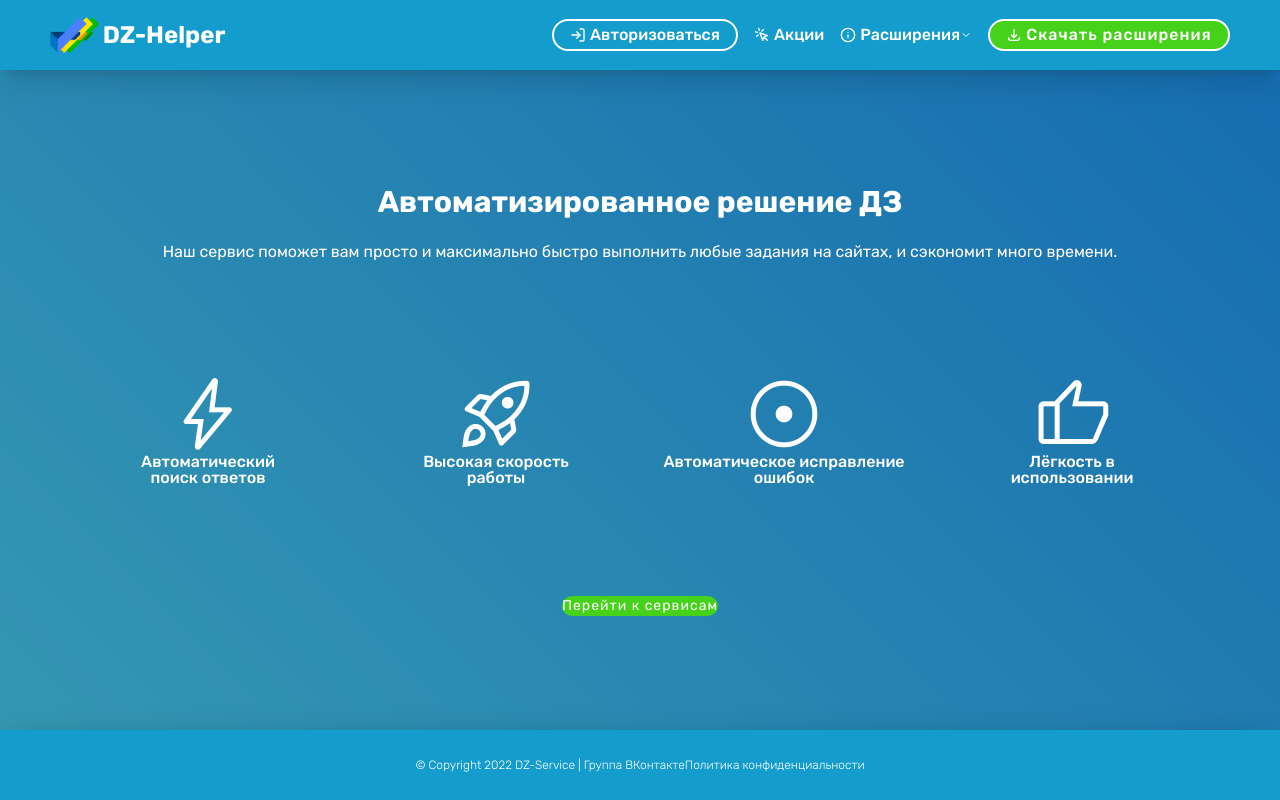
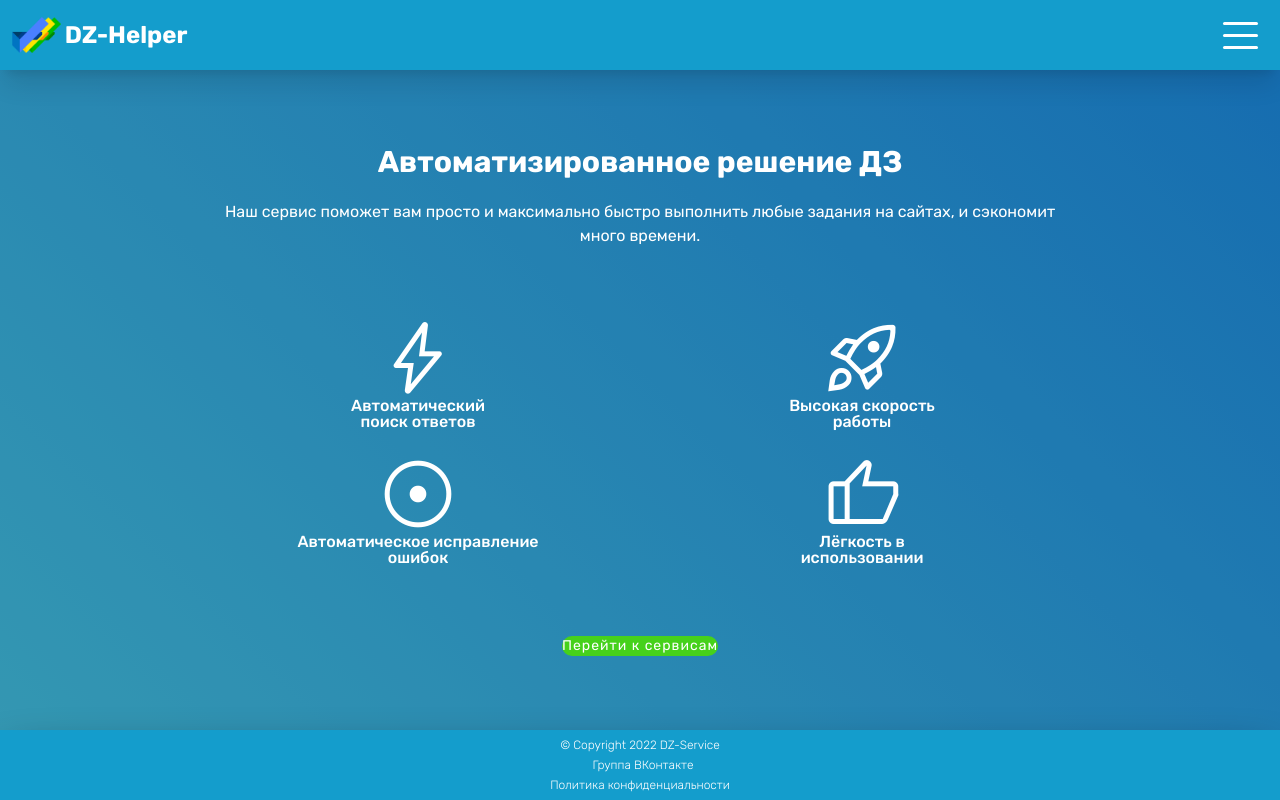
Before and after one commit to N1kOk/DZ-Helper, a Vue app: page / in a window 1280 px wide. Built offline with nearby package versions, Linux system fonts and the light colour scheme.

Commit message:
refactor: reduce breakpoints count

```diff
--- a/tailwind.config.js
+++ b/tailwind.config.js
@@ -20,9 +20,7 @@ module.exports = {
             },
         },
         screens: {
-            'sm': '576px',
-            'md': '1160px',
-            'lg': '1440px',
+            'lg': '1000px',
         },
     },
     plugins: [],
```
